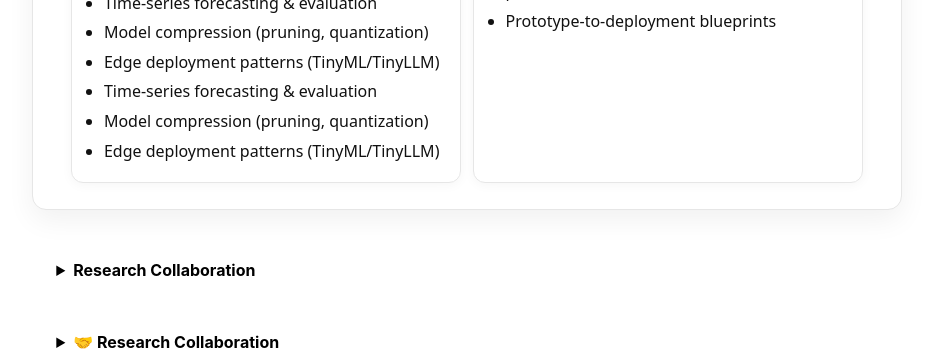
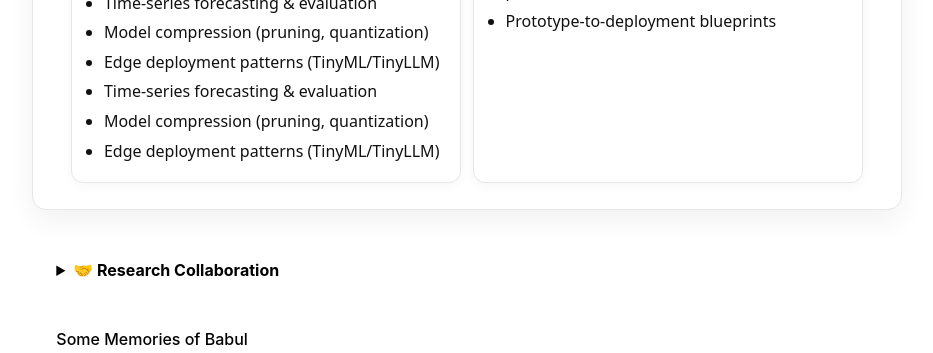
Before and after one commit to babulcseian/babulcseian.github.io, a Jekyll site: the page built from index.md, in a window 1280 px wide and 900 px high, scrolled down 2302 px, cut to the strip 0-353 px from the top of the window. Shown: the whole strip, without its empty margins (173-1106 px from the left). Built offline with Jekyll 4.4.1, drawn with Linux system fonts in a browser that asks for light colours; a style sheet for code colours, icons or effects is not loaded.

Commit message:
Update home.html

```diff
--- a/_layouts/home.html
+++ b/_layouts/home.html
@@ -427,44 +427,7 @@ My future dream project: <a class="other" href='https://babulcseian.github.io/la
 
 
 
-
-
-
-
-<details id="research-collaboration-2">
-  <!-- <summary>Research Collaboration</summary> -->
-  <summary style="cursor:pointer;font-weight:700;font-size:16px;">Research Collaboration</summary>
-  <div align="center" style="margin-top:10px;">
-
-    <!-- Add your collaborations as chips -->
-    <a href="https://www.northsouth.edu/"
-       style="display:inline-block;padding:10px 14px;margin:6px 8px;
-              border-radius:10px;background:#111827;color:#e5e7eb;
-              border:1px solid #6b7280;text-decoration:none;">
-      North South University, Bangladesh
-    </a>
-
-    <a href="https://www.unical.it/"
-       style="display:inline-block;padding:10px 14px;margin:6px 8px;
-              border-radius:10px;background:#111827;color:#e5e7eb;
-              border:1px solid #6b7280;text-decoration:none;">
-      University of Calabria, Italy
-    </a>
-
-    <!-- Example extra future collab placeholder -->
-    <a href="#future-collaboration"
-       style="display:inline-block;padding:10px 14px;margin:6px 8px;
-              border-radius:10px;background:#111827;color:#e5e7eb;
-              border:1px solid #6b7280;text-decoration:none;">
-      Open to Future Collaboration
-    </a>
-
-  </div>
-</details>
-
-
-
-  <details id="research-collaboration-3">
+<details id="research-collaboration-3">
   <summary style="cursor:pointer;font-weight:700;font-size:16px;">🤝 Research Collaboration</summary>
   <div align="center" style="margin-top:12px;">
 
```
